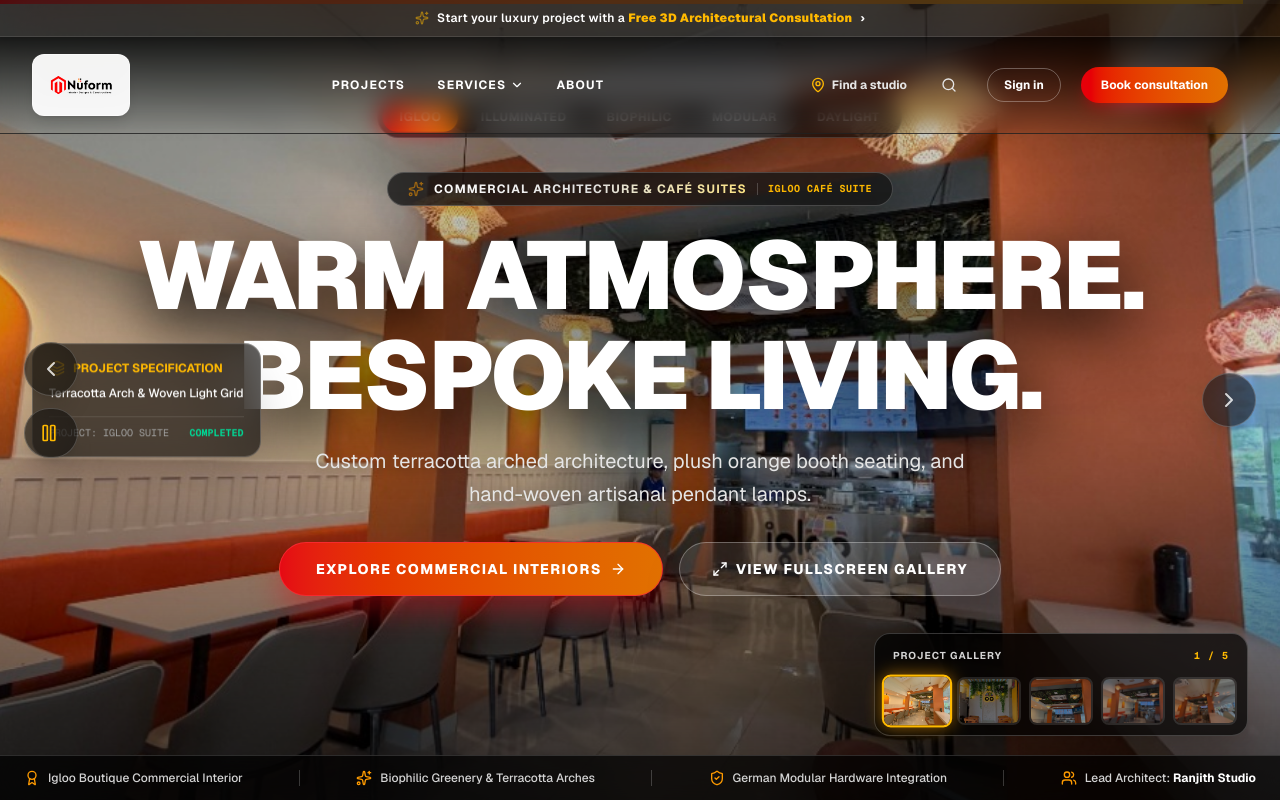
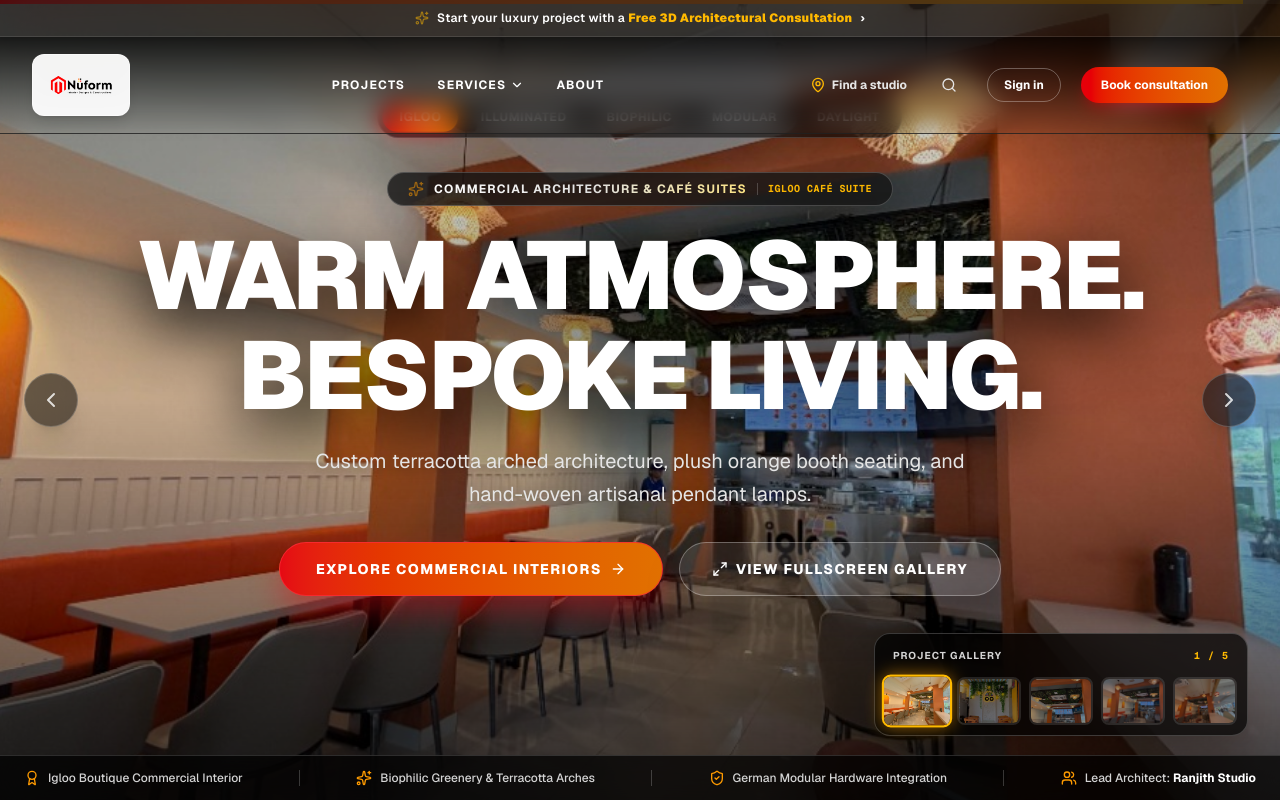
Before and after one commit to venkaat/nuform, a Next.js app: page / in a window 1280 px wide. Shown: the top 800 px of the page. Built offline with nearby package versions, Linux system fonts and the light colour scheme.

Commit message:
refactor: Remove play button and project spec card from hero section

```diff
--- a/components/CinematicHero.tsx
+++ b/components/CinematicHero.tsx
@@ -248,22 +248,7 @@ export default function CinematicHero({ onOpenConsultation, onHeroLoaded }: Cine
 
       </div>
 
-      {/* FLOATING GLASS FEATURE BADGE (DESKTOP) */}
-      <div className="hidden lg:flex absolute left-8 top-1/2 -translate-y-1/2 z-25 flex-col gap-2 p-4 rounded-2xl bg-black/60 backdrop-blur-xl border border-white/20 max-w-xs shadow-2xl">
-        <div className="flex items-center gap-2 text-amber-400 text-xs font-bold">
-          <Layers className="w-4 h-4" />
-          <span>PROJECT SPECIFICATION</span>
-        </div>
-        <p className="text-xs text-white font-medium leading-relaxed">
-          {currentSlide.spec}
-        </p>
-        <div className="text-[10px] text-neutral-400 font-mono mt-1 pt-2 border-t border-white/10 flex justify-between">
-          <span>PROJECT: IGLOO SUITE</span>
-          <span className="text-emerald-400 font-bold">COMPLETED</span>
-        </div>
-      </div>
-
-      {/* FANCY INTERACTIVE THUMBNAIL DOCK (BOTTOM RIGHT) */}
+      {/* INTERACTIVE THUMBNAIL DOCK (BOTTOM RIGHT) */}
       <div className="hidden sm:flex absolute right-8 bottom-16 z-30 flex-col gap-2 bg-black/70 backdrop-blur-2xl p-2.5 rounded-2xl border border-white/20 shadow-2xl">
         <div className="flex items-center justify-between px-2 pt-1 pb-1.5 text-[10px] font-bold text-neutral-300 uppercase tracking-widest">
           <span>PROJECT GALLERY</span>
@@ -323,7 +308,7 @@ export default function CinematicHero({ onOpenConsultation, onHeroLoaded }: Cine
         </div>
       </div>
 
-      {/* SLIDE NAVIGATION CONTROLS & AUTOPLAY TOGGLE */}
+      {/* SLIDE NAVIGATION CONTROLS (PREV/NEXT ONLY) */}
       <div className="absolute left-6 top-1/2 -translate-y-1/2 z-30 flex flex-col gap-3">
         <button
           onClick={handlePrev}
@@ -331,13 +316,6 @@ export default function CinematicHero({ onOpenConsultation, onHeroLoaded }: Cine
           className="p-3.5 text-white/80 hover:text-white bg-black/50 hover:bg-amber-600/80 backdrop-blur-xl rounded-full transition-all border border-white/20 shadow-xl cursor-pointer hover:scale-110"
         >
           <ChevronLeft className="w-6 h-6" />
-        </button>
-        <button
-          onClick={() => setIsPlaying(!isPlaying)}
-          aria-label={isPlaying ? "Pause Slideshow" : "Play Slideshow"}
-          className="p-3.5 text-amber-400 hover:text-white bg-black/50 hover:bg-black/80 backdrop-blur-xl rounded-full transition-all border border-white/20 shadow-xl cursor-pointer hover:scale-110"
-        >
-          {isPlaying ? <Pause className="w-5 h-5" /> : <Play className="w-5 h-5 ml-0.5" />}
         </button>
       </div>
 
```
